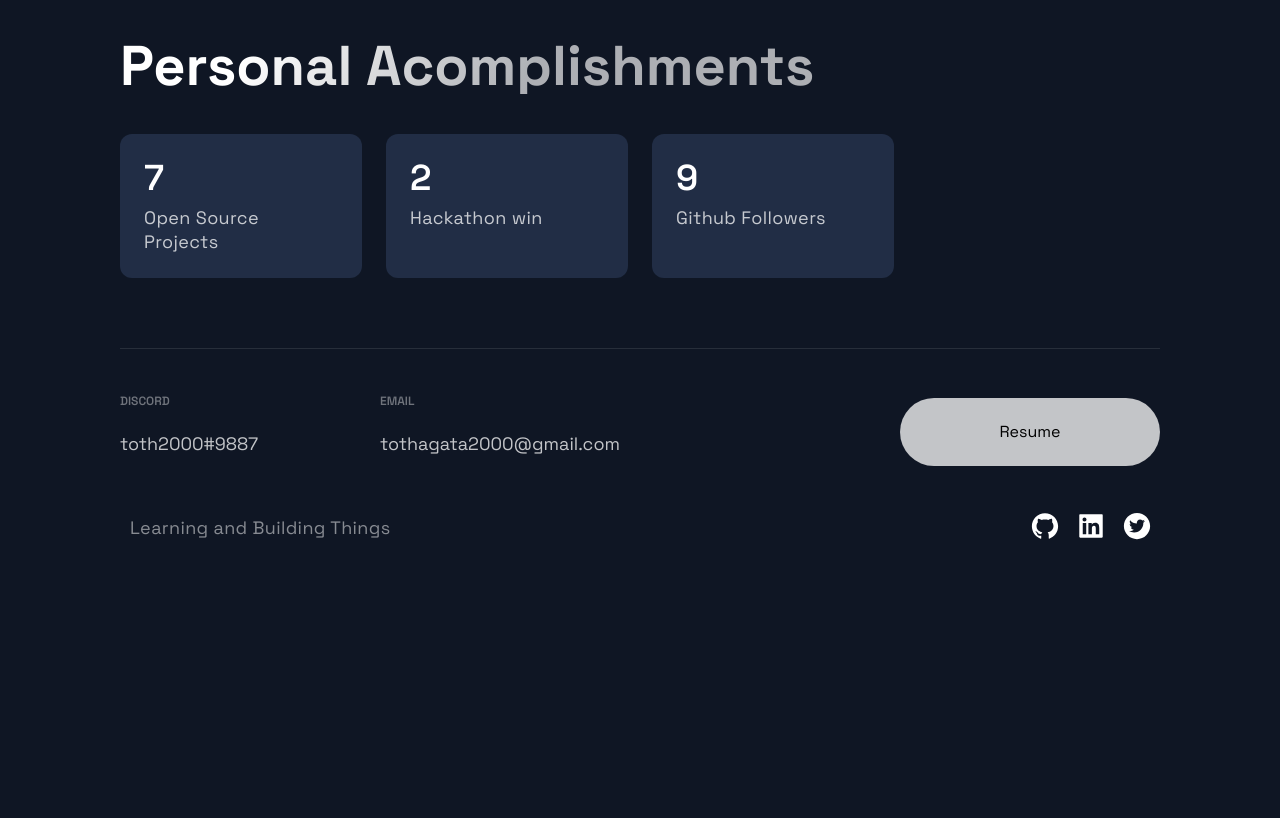
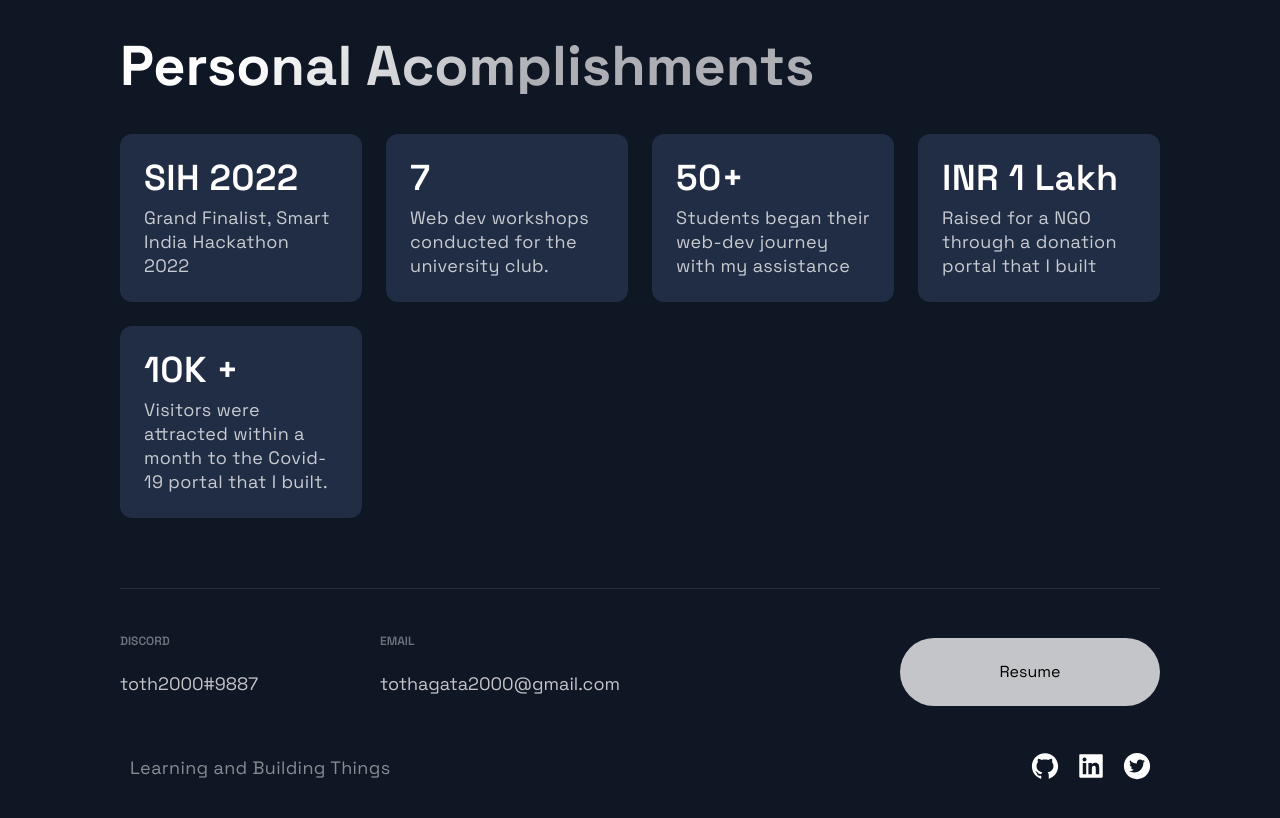
Before and after one commit to toth2000/toth2000.github.io, a Next.js app: page / in a window 1280 px wide. Shown: the part 3080-3898 px from the top of the page. Before the commit the page ends 3684 px from the top, so only its background shows below. Built offline with nearby package versions, Linux system fonts and the light colour scheme.

Commit message:
update: acomplishments section

```diff
--- a/src/components/Acomplishments/Acomplishments.js
+++ b/src/components/Acomplishments/Acomplishments.js
@@ -1,25 +1,24 @@
-import React from 'react';
+import React from "react";
 
-import { Section, SectionDivider, SectionTitle } from '../../styles/GlobalComponents';
-import { Box, Boxes, BoxNum, BoxText } from './AcomplishmentsStyles';
-
-const data = [
-  { number: 7, text: 'Open Source Projects'},
-  { number: 2, text: 'Hackathon win', },
-  { number: 9, text: 'Github Followers', },
-];
+import {
+  Section,
+  SectionDivider,
+  SectionTitle,
+} from "../../styles/GlobalComponents";
+import { Box, Boxes, BoxNum, BoxText } from "./AcomplishmentsStyles";
+import { acomplishmentData } from "../../constants/constants";
 
 const Acomplishments = () => (
   <Section>
     <SectionTitle>Personal Acomplishments</SectionTitle>
     <Boxes>
-      {data.map((card, index)=> {
+      {acomplishmentData.map((card, index) => {
         return (
-          <Box key={index} >
-            <BoxNum >{card.number}</BoxNum>
+          <Box key={index}>
+            <BoxNum>{card.number}</BoxNum>
             <BoxText>{card.text}</BoxText>
-            </Box>
-        )
+          </Box>
+        );
       })}
     </Boxes>
   </Section>
--- a/src/components/Acomplishments/AcomplishmentsStyles.js
+++ b/src/components/Acomplishments/AcomplishmentsStyles.js
@@ -1,6 +1,7 @@
 import styled from "styled-components"
 
 export const Boxes = styled.div`
+
   width: 100%;
   display: grid;
   grid-template-columns: repeat(4, 1fr);
@@ -25,7 +26,7 @@ export const Boxes = styled.div`
 export const Box = styled.div`
   background: #212D45;
   border-radius: 12px;
-  height: 144px;
+  flex: 1;
   padding: 24px;
   @media ${props => props.theme.breakpoints.lg} {
     height: 210px;
--- a/src/constants/constants.js
+++ b/src/constants/constants.js
@@ -151,6 +151,26 @@ export const experiences = [
 export const AboutMeText =
   "I am a computer science graduate seeking a challenging full-time role to kickstart a career in the dynamic field of software development. Eager to employ my skills, learnings, passion for coding, and problem-solving skills to contribute to innovative projects and grow";
 
+export const acomplishmentData = [
+  { number: "SIH 2022", text: "Grand Finalist, Smart India Hackathon 2022" },
+  {
+    number: "7",
+    text: "Web dev  workshops conducted for the university club.",
+  },
+  {
+    number: "50+",
+    text: "Students began their web-dev journey with my assistance",
+  },
+  {
+    number: "INR 1 Lakh",
+    text: "Raised for a NGO through a donation portal that I built",
+  },
+  {
+    number: "10K +",
+    text: "Visitors were attracted within a month to the Covid-19 portal that I built.",
+  },
+];
+
 // export const TimeLineData = [
 //   { year: 2019, text: 'Started my journey', },
 //   { year: 2020, text: 'My First Hackathon', }
```
